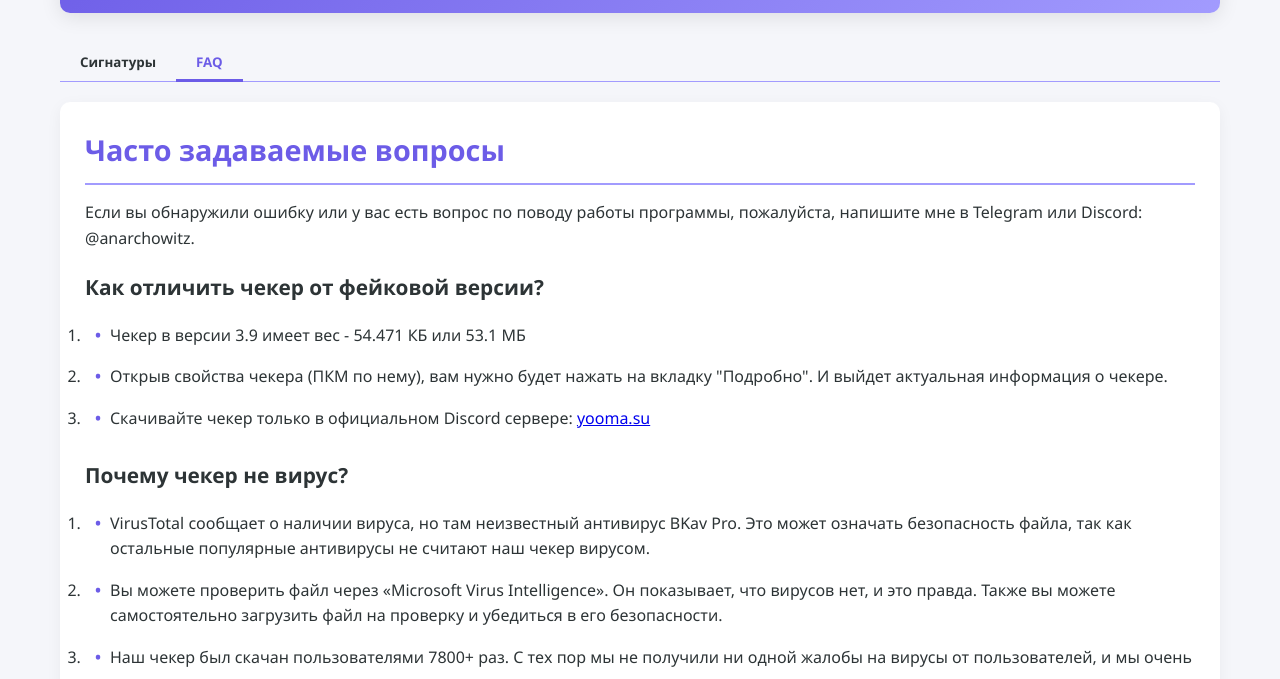
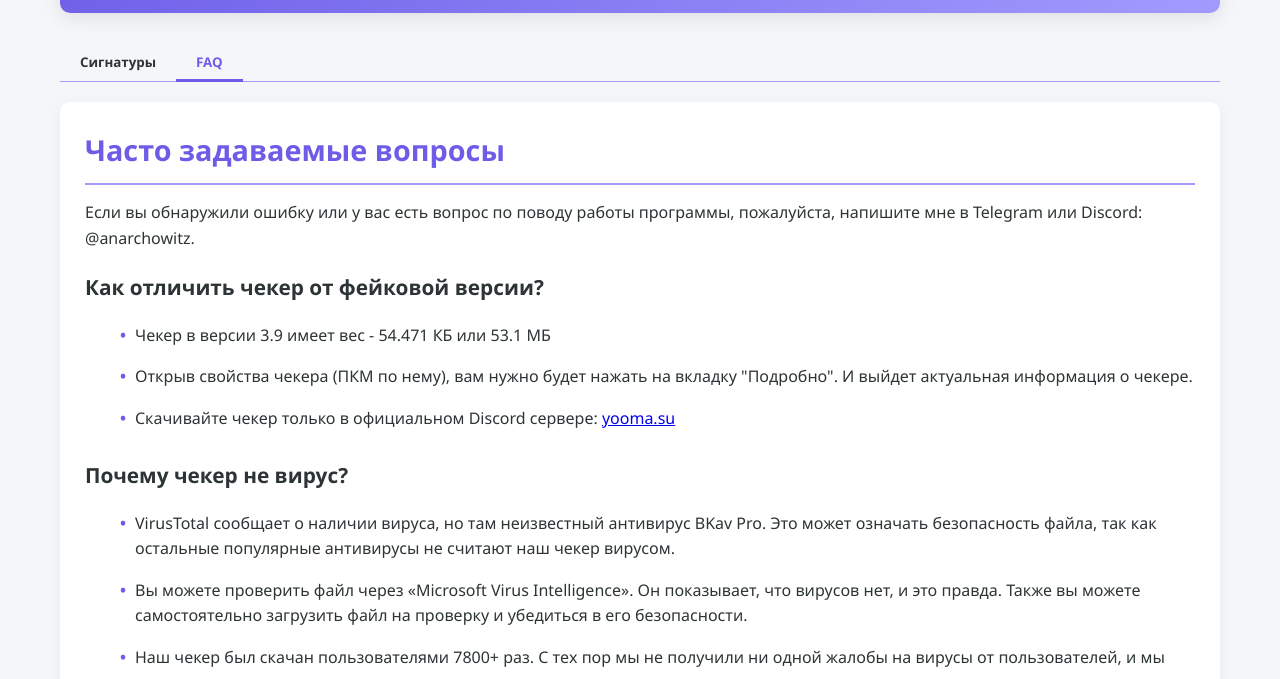
Before and after one commit to anarchowitz/YoomaChecker, a plain HTML site: page main.html in a window 1280 px wide. Both pictures are taken after a click on the button "FAQ". Shown: the part 121-800 px from the top of the page. Drawn offline with Linux system fonts and the light colour scheme.

Commit message:
Update main.html

```diff
--- a/main.html
+++ b/main.html
@@ -274,6 +274,34 @@
             display: block;
         }
 
+        ol {
+            list-style-type: none;
+            padding-left: 25px;
+        }
+
+        ol li {
+            position: relative;
+            padding-left: 25px;
+        }
+
+        ol li:before {
+            content: "•";
+            color: var(--primary);
+            font-weight: bold;
+            position: absolute;
+            left: 10px;
+        }
+
+        .faq-qna h4 {
+            color: var(--primary);
+            margin-top: 15px;
+        }
+
+        .faq-qna p {
+            margin-bottom: 15px;
+            padding-left: 20px;
+        }
+
         @media (max-width: 768px) {
             .container {
                 padding: 15px;
@@ -455,7 +483,7 @@ doomxtf.com|axios-macro.com|midnight.im|xone.fun|blast.hk|yougame.biz|jestkii|wh
         </div>
 
         <footer>
-            YoomaChecker &copy; 2025 | Все права защищены
+            YoomaChecker &copy; 2025 | Все права защищены<br>
             Последнее обновление: 18.04.2025
         </footer>
     </div>
```
